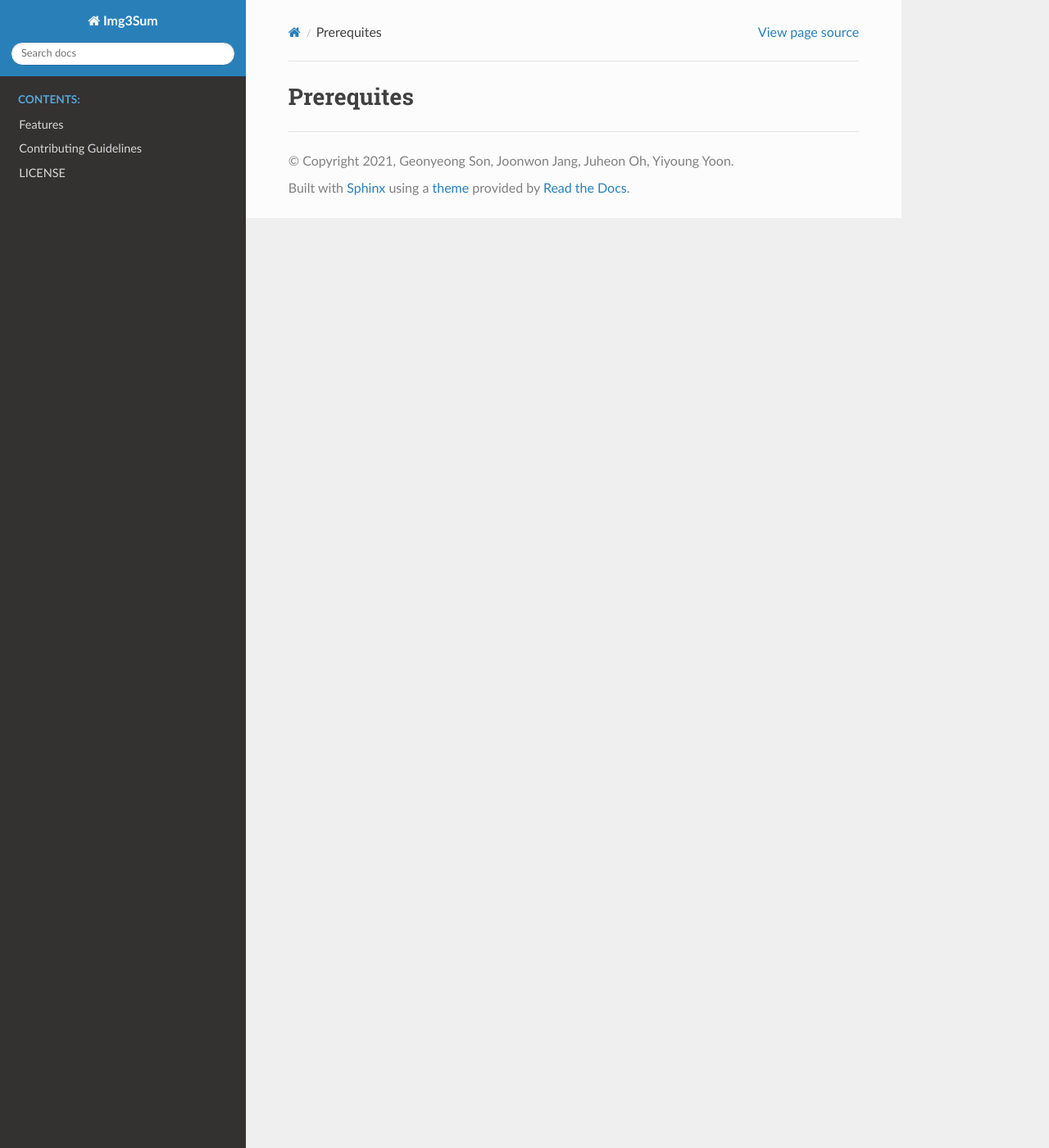
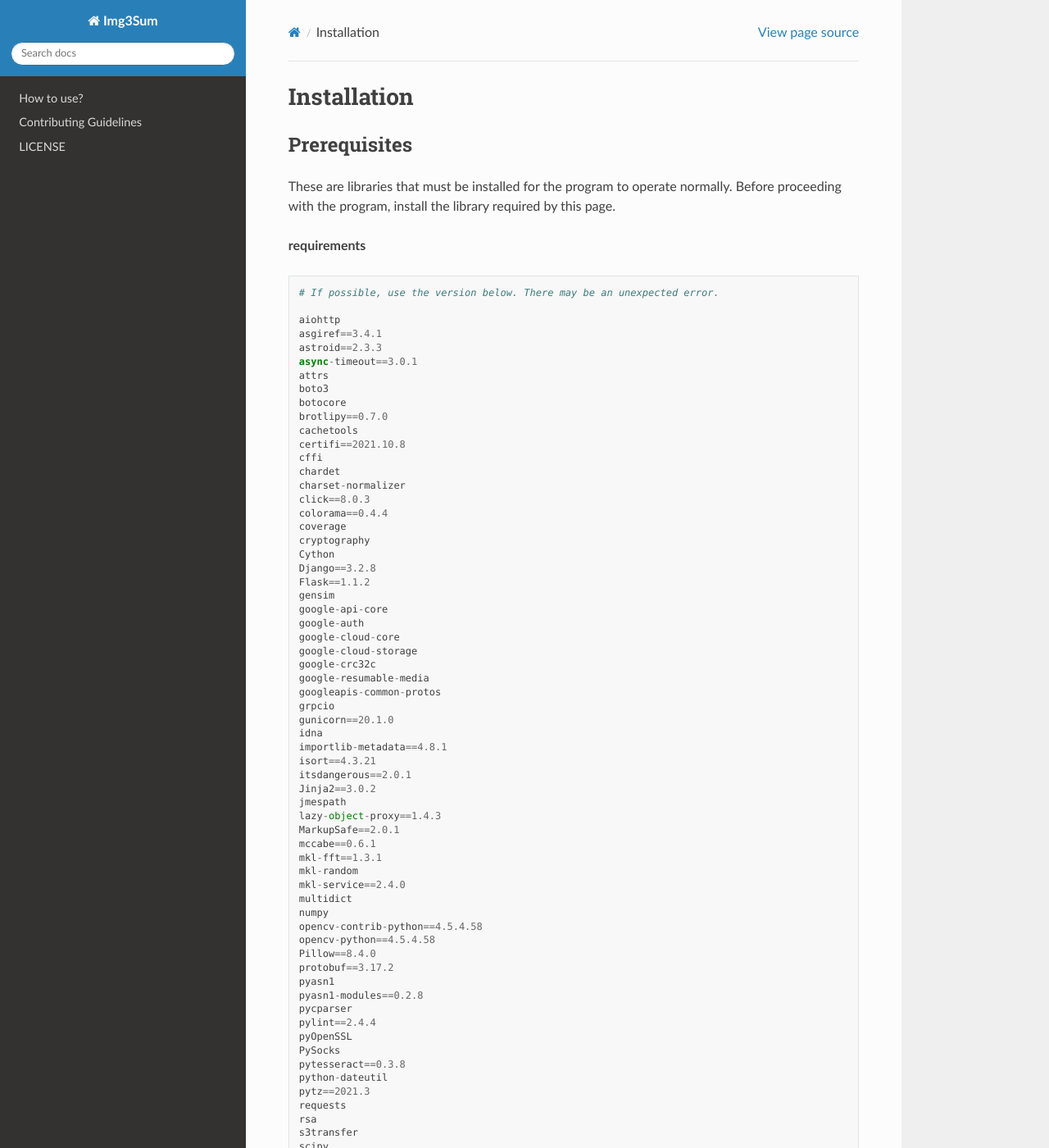
Before and after one commit to Lainshower/Img3Sum, a Sphinx documentation site: the page built from docs/source/Installation/Installation.rst, in a window 1280 px wide and 1400 px high. Shown: the whole window at 82% size. Built offline with Sphinx 7.4.7 and the Read the Docs theme 2.0.0, drawn with Linux system fonts in a browser that asks for light colours; pages that are not in the unit, such as notebooks, are missing from menus; some of the changed text lies outside the part shown.

Commit message:
update readthedocs

```diff
--- a/docs/source/Installation/Installation.rst
+++ b/docs/source/Installation/Installation.rst
@@ -1,2 +1,132 @@
-Prerequites
-===========
+
+#########################
+Installation
+#########################
+
+Prerequisites
+#############
+
+These are libraries that must be installed for the program to operate normally.
+Before proceeding with the program, install the library required by this page.
+
+**requirements** ::
+
+    # If possible, use the version below. There may be an unexpected error.
+
+    aiohttp
+    asgiref==3.4.1
+    astroid==2.3.3
+    async-timeout==3.0.1
+    attrs
+    boto3
+    botocore
+    brotlipy==0.7.0
+    cachetools
+    certifi==2021.10.8
+    cffi
+    chardet
+    charset-normalizer
+    click==8.0.3
+    colorama==0.4.4
+    coverage
+    cryptography
+    Cython
+    Django==3.2.8
+    Flask==1.1.2
+    gensim
+    google-api-core
+    google-auth
+    google-cloud-core
+    google-cloud-storage
+    google-crc32c
+    google-resumable-media
+    googleapis-common-protos
+    grpcio
+    gunicorn==20.1.0
+    idna
+    importlib-metadata==4.8.1
+    isort==4.3.21
+    itsdangerous==2.0.1
+    Jinja2==3.0.2
+    jmespath
+    lazy-object-proxy==1.4.3
+    MarkupSafe==2.0.1
+    mccabe==0.6.1
+    mkl-fft==1.3.1
+    mkl-random
+    mkl-service==2.4.0
+    multidict
+    numpy
+    opencv-contrib-python==4.5.4.58
+    opencv-python==4.5.4.58
+    Pillow==8.4.0
+    protobuf==3.17.2
+    pyasn1
+    pyasn1-modules==0.2.8
+    pycparser
+    pylint==2.4.4
+    pyOpenSSL
+    PySocks
+    pytesseract==0.3.8
+    python-dateutil
+    pytz==2021.3
+    requests
+    rsa
+    s3transfer
+    scipy
+    six
+    smart-open
+    sqlparse==0.4.2
+    typed-ast==1.4.0
+    typing-extensions
+    urllib3==1.26.7
+    Werkzeug==2.0.2
+    win-inet-pton
+    wincertstore==0.2
+    yarl
+    zipp==3.6.0
+
+
+Installation
+############
+
+We will explain how to install the OCR program and how to install the flask.
+And explain how to create a virtual environment and run it on localhost.
+
+Install OCR and Flask before entering the code.
+
+OCR
+****************
+Install tesseract to use OCR application in `OCR_RUN.py <https://github.com/Lainshower/Img3Sum/blob/main/OCR_RUN.py>`_.
+
+* **Windows**
+   https://github.com/UB-Mannheim/tesseract/wiki/
+
+* **Mac** ::
+
+   brew install tesseract
+
+* **Linux** ::
+
+   sudo apt-get update
+   sudo apt-get install libleptonica-dev
+   sudo apt-get install tesseract-ocr tesseract-ocr-dev
+   sudo apt-get install libtesseract-dev
+
+
+Flask
+******************
+To use Papago translation, Flask should be installed. Please refer to the flask installation, version page.
+
+.. image:: https://user-images.githubusercontent.com/63241893/140640023-7c37ab45-c5e8-47bc-b135-340afbdda798.jpg
+    :height: 250
+    :width: 250
+    :scale: 150
+    :alt: Flask Installation Page
+
+
+[Flask Installation]:
+https://flask.palletsprojects.com/en/2.0.x/installation/#python-version/
+
+[Version Check]:
+https://flask.palletsprojects.com/en/2.0.x/changes/#/
```
Also changed, not shown: docs/source/Contribution/Contributing.rst (+0 -7 lines), docs/source/FirstSteps/Feature.rst (deleted, +0 -15 lines), docs/source/HowToUse/howtouse.rst (added, +68 -0 lines), docs/source/index.rst (+21 -4 lines).
